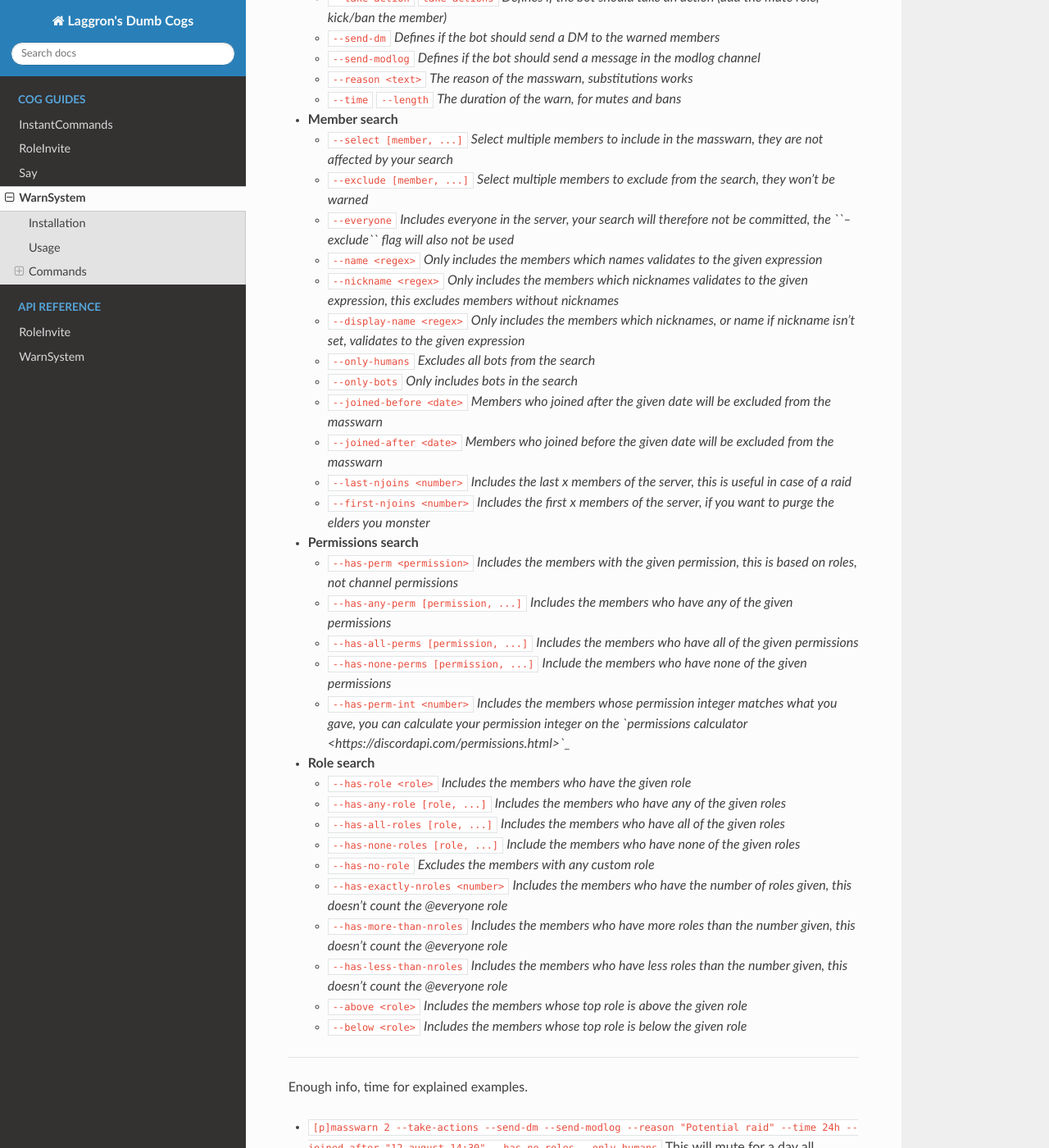
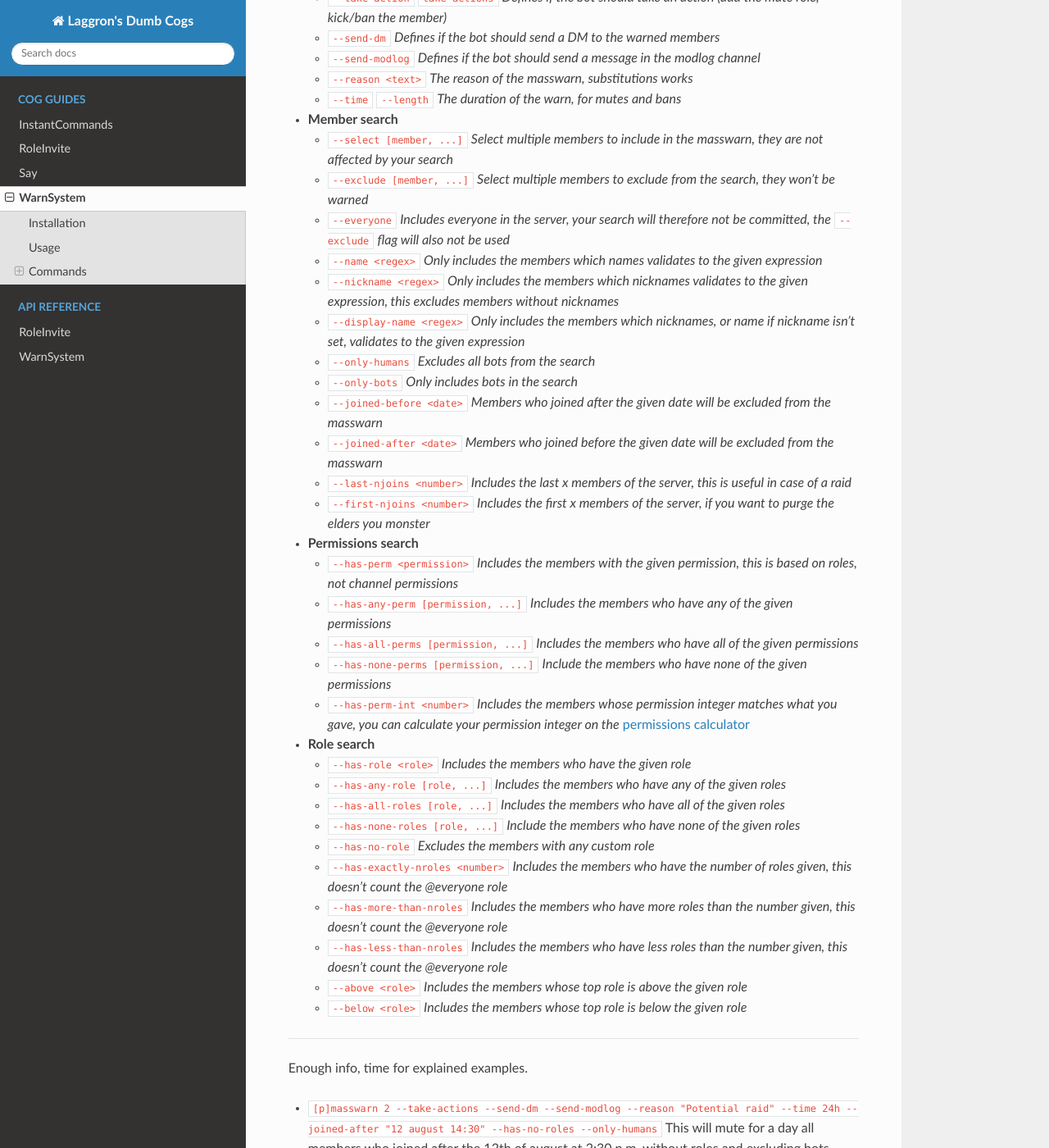
Before and after one commit to laggron42/Laggrons-Dumb-Cogs, a Sphinx documentation site: the page built from docs/warnsystem.rst, in a window 1280 px wide and 1400 px high, scrolled down 10982 px. Shown: the whole window at 82% size. Built offline with Sphinx 7.4.7 and the Read the Docs theme 2.0.0, drawn with Linux system fonts in a browser that asks for light colours; some of the changed text lies outside the part shown.

Commit message:
[Docs] Fix some formatting errors

```diff
--- a/docs/warnsystem.rst
+++ b/docs/warnsystem.rst
@@ -42,7 +42,7 @@ the rewrite of the BetterMod cog for Red V3. Here is a quick start guide.
 1. Define a modlog channel
 
     You can define a channel where all actions will be logged, either with the
-    ``[p]warnset channel` command or with the ``[p]modlogset modlog`` command,
+    ``[p]warnset channel`` command or with the ``[p]modlogset modlog`` command,
     from Modlog cog.
 
 2. Set your moderators
@@ -556,7 +556,7 @@ Now it's time to list all of the flags.
         the search, they won't be warned*
 
     *   ``--everyone`` *Includes everyone in the server, your search will
-        therefore not be committed, the ``--exclude`` flag will also not be
+        therefore not be committed, the* ``--exclude`` *flag will also not be
         used*
 
     *   ``--name <regex>`` *Only includes the members which names validates to
@@ -600,8 +600,8 @@ Now it's time to list all of the flags.
 
     *   ``--has-perm-int <number>`` *Includes the members whose permission
         integer matches what you gave, you can calculate your permission
-        integer on the `permissions calculator
-        <https://discordapi.com/permissions.html>`_*
+        integer on the* `permissions calculator
+        <https://discordapi.com/permissions.html>`_
 
 *   **Role search**
 
```
